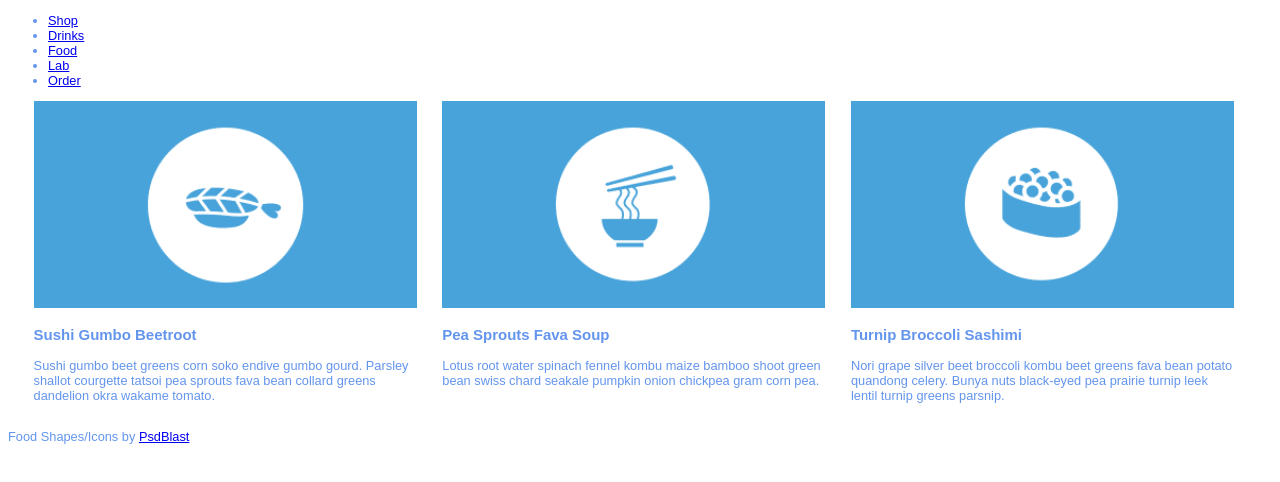
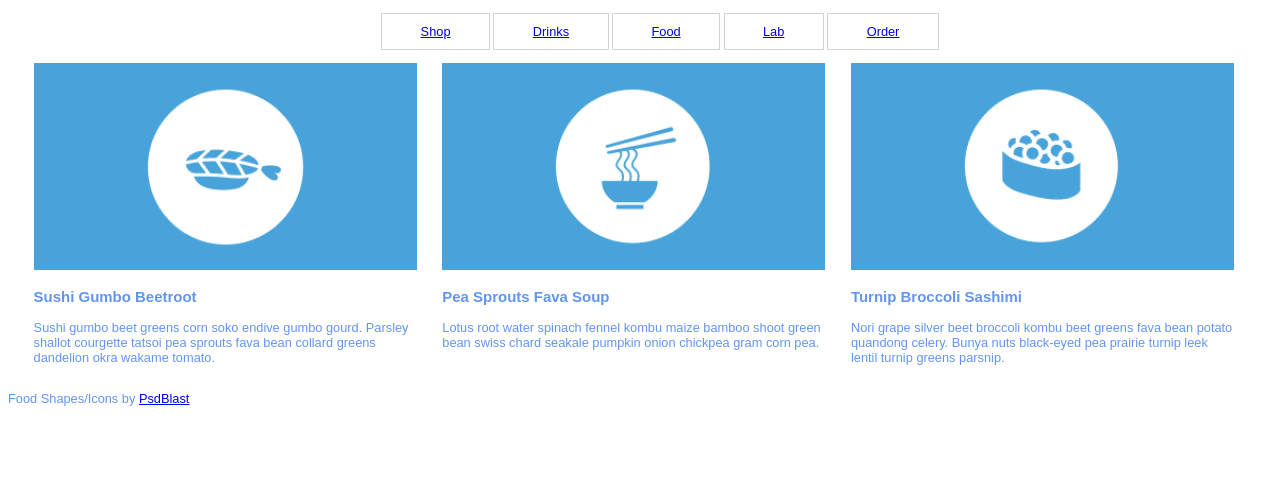
Before and after one commit to jorgehjr84/TIY-Assignments, a website: page FullWidthTabs/index.html in a window 1280 px wide. Drawn offline with Linux system fonts and the light colour scheme.

Commit message:
Created borders for tabs and adjusted the border height

```diff
--- a/FullWidthTabs/css/styles.css
+++ b/FullWidthTabs/css/styles.css
@@ -1,3 +1,5 @@
+
+
 body{
 	font-family: Arial, sans-serif;
 	color:cornflowerblue;
@@ -33,11 +35,26 @@ padding-right:1em;
 	width: 100%;
 }
 
-ul {
-	border
+/*horizontal tabs*/
+nav ul li {
+display:inline-block;
 }
 
+/*Centering the tabs in the ul*/
+ul {
+	text-align: center;
+}
 
+/*border properties*/
+li {
+	border: .1em solid lightgrey ;
+	line-height:2.75em;
+	padding-right:3em;
+	padding-left:3em;
+	text-align: center;
+
+
+}
 /*img{
 	width:100%; 100 percent of the width of the containing element
 
```
